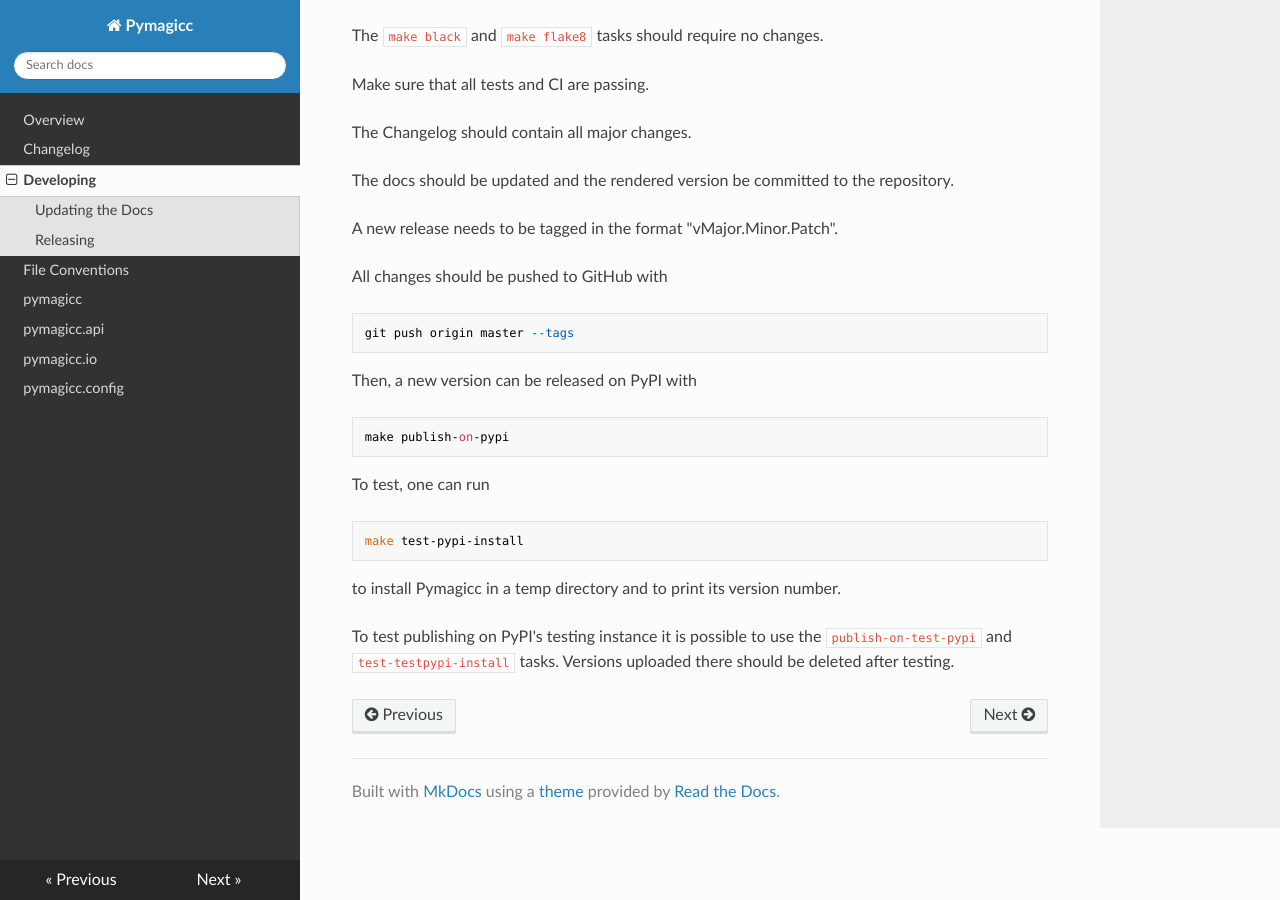
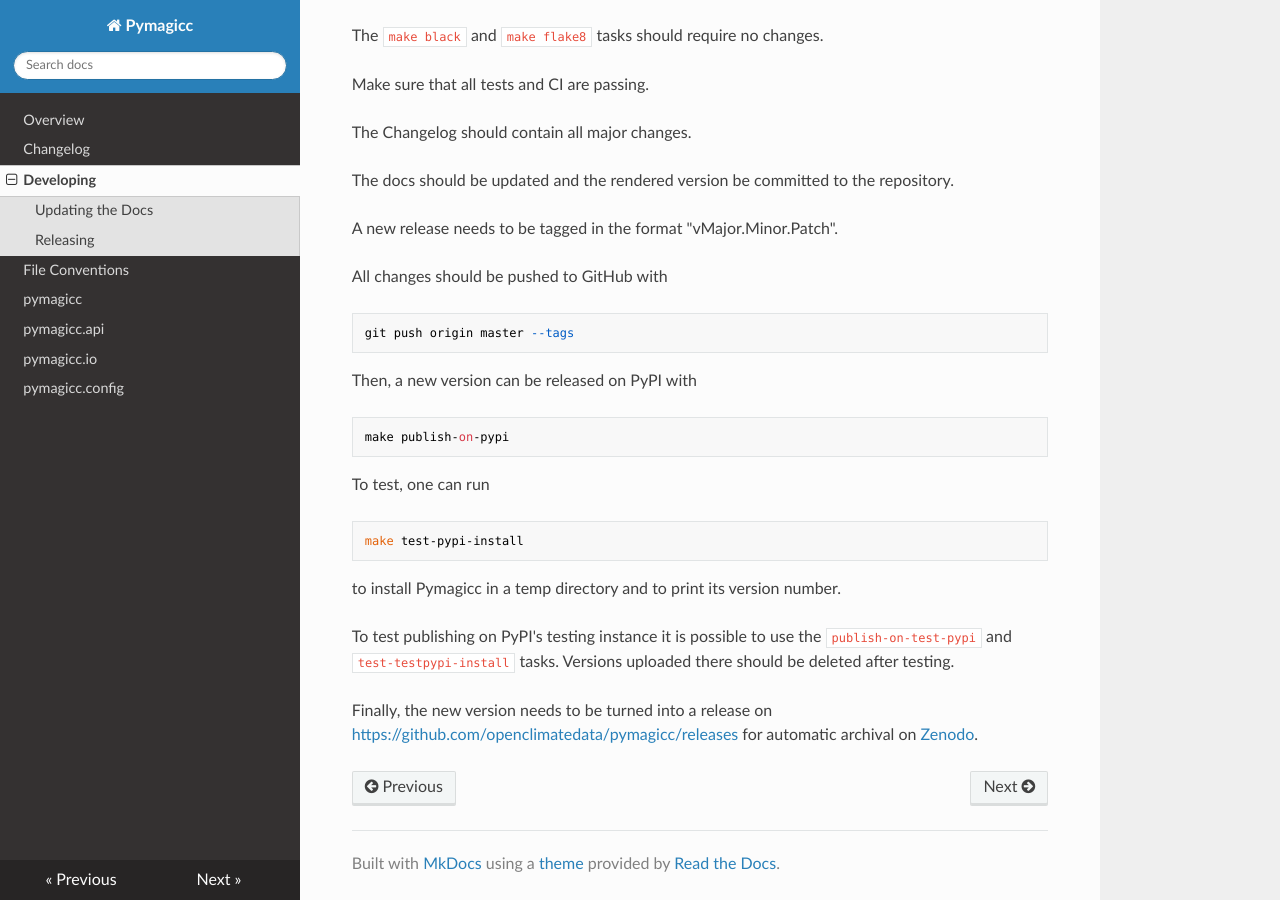
Before and after one commit to openscm/pymagicc, an MkDocs documentation site: the page built from docsrc/developing.md, in a window 1280 px wide and 900 px high, scrolled down 617 px. Built offline with MkDocs 1.6.1, drawn with Linux system fonts in a browser that asks for light colours; nearby versions of some CDN libraries.

Commit message:
Add note on Zenodo archival

```diff
--- a/docsrc/developing.md
+++ b/docsrc/developing.md
@@ -47,3 +47,5 @@ To test, one can run
 to install Pymagicc in a temp directory and to print its version number.
 
 To test publishing on PyPI's testing instance it is possible to use the `publish-on-test-pypi` and `test-testpypi-install` tasks. Versions uploaded there should be deleted after testing.
+
+Finally, the new version needs to be turned into a release on <https://github.com/openclimatedata/pymagicc/releases> for automatic archival on [Zenodo](https://doi.org/10.5281/zenodo.1111815).
```
